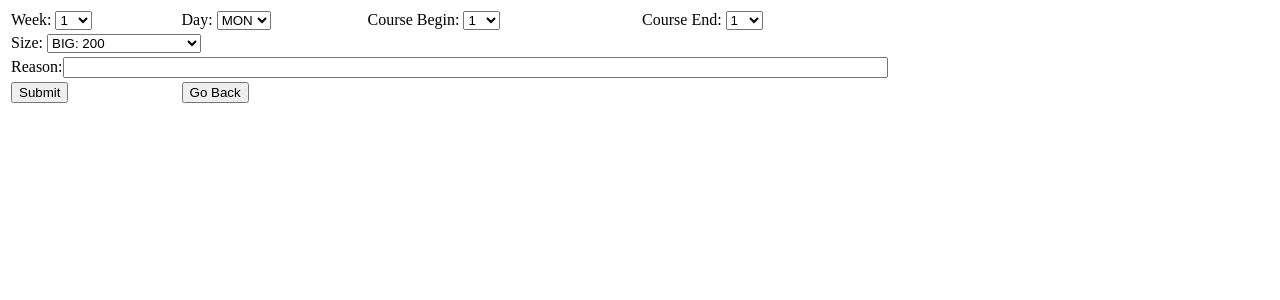
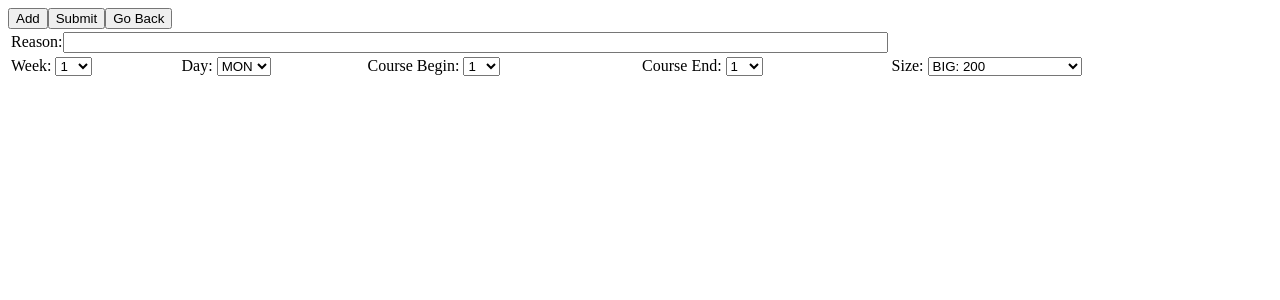
Before and after one commit to Huangyunqi/Classroom_Manage, a PHP site: page /Professor_apply_classroom.html in a window 1280 px wide. Shown: the top 300 px of the page. Run offline with PHP 8.4, Linux system fonts and the light colour scheme.

Commit message:
Add files via upload
之前提到的+号功能已经实现

```diff
--- a/Professor_apply_classroom.html
+++ b/Professor_apply_classroom.html
@@ -1,3 +1,10 @@
+<!--
+	Professor_apply_classroom.html
+	Function: get data from html page, for Professor. Add a button "Add" for user to make more applications.
+	Author: gyc, wq
+	Last Update: 2016 Nov 27
+-->
+
 <!doctype html>
 <html>
 	<head>
@@ -5,8 +12,12 @@
 		<title>Professor Apply Classroom</title>
 	</head>
 	<body>
-		<form action="apply_classroom.php" method="post">
-			<table>
+		<form action="apply_classroom.php" method="post" id="form">
+			<table id = "table">
+				<tr>
+					<td colspan = 4>Reason:<input type = "text" name = "reason" size = "100"></td>
+				</tr>
+
 				<tr>
 					<td>Week:
 						<select name = "week">
@@ -84,10 +95,8 @@
 							<option value = "15">15</option>
 						</select>
 					</td>
-				</tr>
 
-				<tr>
-					<td colspan = 4>Size:
+					<td>Size:
 						<select name = "size">
 							<option value = "big">BIG: 200</option>
 							<option value = "medium big">MEDIUM BIG: 150</option>
@@ -97,14 +106,127 @@
 					</td>
 				</tr>
 
-				<tr>
-					<td colspan = 4>Reason:<input type = "text" name = "reason" size = "100"></td>
-				</tr>
+				<input type = "hidden" name = "num_rows" value = "1" id = "num_rows">
+				<input type = 'button' value = 'Add' onclick = "addrow()">
+				<script language="JavaScript" type="text/JavaScript">
+				var num_rows = 1;
+				var weekArray = new Array();
+				var dayArray = new Array();
+				var course_beginArray = new Array();
+				var course_endArray = new Array();
+				var sizeArray = new Array();
 
-				<tr>
-					<td><input type = "submit" value = "Submit"></td>
-					<td><a href = "Professor_menu.html"><input type = "button" value = "Go Back"></a></td>
-				</tr>
+			    function addrow()
+			    {
+			    	num_rows = num_rows + 1;
+			    	var tr = document.createElement('tr');
+
+			    	var tdweek = document.createElement('td');
+			    	tdweek.innerText = 'Week: ';
+					weekArray[num_rows] = document.createElement('select');
+					weekArray[num_rows].name = "week".concat(num_rows.toString());
+					weekArray[num_rows].options.add(new Option("1","1"));
+					weekArray[num_rows].options.add(new Option("2","2"));
+					weekArray[num_rows].options.add(new Option("3","3"));
+					weekArray[num_rows].options.add(new Option("4","4"));
+					weekArray[num_rows].options.add(new Option("5","5"));
+					weekArray[num_rows].options.add(new Option("6","6"));
+					weekArray[num_rows].options.add(new Option("7","7"));
+					weekArray[num_rows].options.add(new Option("8","8"));
+					weekArray[num_rows].options.add(new Option("9","9"));
+					weekArray[num_rows].options.add(new Option("10","10"));
+					weekArray[num_rows].options.add(new Option("11","11"));
+					weekArray[num_rows].options.add(new Option("12","12"));
+					weekArray[num_rows].options.add(new Option("13","13"));
+					weekArray[num_rows].options.add(new Option("14","14"));
+					weekArray[num_rows].options.add(new Option("15","15"));
+					weekArray[num_rows].options.add(new Option("16","16"));
+					weekArray[num_rows].options.add(new Option("17","17"));
+					weekArray[num_rows].options.add(new Option("18","18"));
+					weekArray[num_rows].options.add(new Option("19","19"));
+					weekArray[num_rows].options.add(new Option("20","20"));
+					tdweek.appendChild(weekArray[num_rows]);
+					tr.appendChild(tdweek);
+
+					var tdday = document.createElement('td');
+					tdday.innerText = 'Day: ';
+					dayArray[num_rows] = document.createElement('select');
+					dayArray[num_rows].name = "day".concat(num_rows.toString());
+					dayArray[num_rows].options.add(new Option("MON","mon"));
+					dayArray[num_rows].options.add(new Option("TUE","tue"));
+					dayArray[num_rows].options.add(new Option("WED","wed"));
+					dayArray[num_rows].options.add(new Option("THU","thu"));
+					dayArray[num_rows].options.add(new Option("FRI","fri"));
+					dayArray[num_rows].options.add(new Option("SAT","sat"));
+					dayArray[num_rows].options.add(new Option("SUN","sun"));
+					tdday.appendChild(dayArray[num_rows]);
+					tr.appendChild(tdday);
+
+					var tdcourse_begin = document.createElement('td');
+					tdcourse_begin.innerText = 'Course Begin: ';
+					course_beginArray[num_rows] = document.createElement('select');
+					course_beginArray[num_rows].name = "course_begin".concat(num_rows.toString());
+					course_beginArray[num_rows].options.add(new Option("1","1"));
+					course_beginArray[num_rows].options.add(new Option("2","2"));
+					course_beginArray[num_rows].options.add(new Option("3","3"));
+					course_beginArray[num_rows].options.add(new Option("4","4"));
+					course_beginArray[num_rows].options.add(new Option("5","5"));
+					course_beginArray[num_rows].options.add(new Option("6","6"));
+					course_beginArray[num_rows].options.add(new Option("7","7"));
+					course_beginArray[num_rows].options.add(new Option("8","8"));
+					course_beginArray[num_rows].options.add(new Option("9","9"));
+					course_beginArray[num_rows].options.add(new Option("10","10"));
+					course_beginArray[num_rows].options.add(new Option("11","11"));
+					course_beginArray[num_rows].options.add(new Option("12","12"));
+					course_beginArray[num_rows].options.add(new Option("13","13"));
+					course_beginArray[num_rows].options.add(new Option("14","14"));
+					course_beginArray[num_rows].options.add(new Option("15","15"));
+					tdcourse_begin.appendChild(course_beginArray[num_rows]);
+					tr.appendChild(tdcourse_begin);
+
+					var tdcourse_end = document.createElement('td');
+					tdcourse_end.innerText = 'Course End: ';
+					course_endArray[num_rows] = document.createElement('select');
+					course_endArray[num_rows].name = "course_end".concat(num_rows.toString());
+					course_endArray[num_rows].options.add(new Option("1","1"));
+					course_endArray[num_rows].options.add(new Option("2","2"));
+					course_endArray[num_rows].options.add(new Option("3","3"));
+					course_endArray[num_rows].options.add(new Option("4","4"));
+					course_endArray[num_rows].options.add(new Option("5","5"));
+					course_endArray[num_rows].options.add(new Option("6","6"));
+					course_endArray[num_rows].options.add(new Option("7","7"));
+					course_endArray[num_rows].options.add(new Option("8","8"));
+					course_endArray[num_rows].options.add(new Option("9","9"));
+					course_endArray[num_rows].options.add(new Option("10","10"));
+					course_endArray[num_rows].options.add(new Option("11","11"));
+					course_endArray[num_rows].options.add(new Option("12","12"));
+					course_endArray[num_rows].options.add(new Option("13","13"));
+					course_endArray[num_rows].options.add(new Option("14","14"));
+					course_endArray[num_rows].options.add(new Option("15","15"));
+					tdcourse_end.appendChild(course_endArray[num_rows]);
+					tr.appendChild(tdcourse_end);
+
+					var tdsize = document.createElement('td');
+					tdsize.innerText = 'Size: ';
+					sizeArray[num_rows] = document.createElement('select');
+					sizeArray[num_rows].name = "size".concat(num_rows.toString());
+					sizeArray[num_rows].options.add(new Option("BIG: 200","big"));
+					sizeArray[num_rows].options.add(new Option("MEDIUM BIG: 150","medium big"));
+					sizeArray[num_rows].options.add(new Option("MEDIUM SMALL: 100","medium small"));
+					sizeArray[num_rows].options.add(new Option("SMALL: 50","small"));
+					tdsize.appendChild(sizeArray[num_rows]);
+					tr.appendChild(tdsize);
+
+					var table = document.getElementById('table');
+					table.appendChild(tr);
+					var rows = document.getElementById('num_rows');
+					rows.value = num_rows.toString();
+			    }
+
+			    </script>
+
+			    <input type = "submit" value = "Submit">
+				<a href = "Professor_menu.html"><input type = "button" value = "Go Back"></a>
 			</table>
 		</form>
 	</body>
```
Also changed, not shown: Student_apply_classroom.html (+135 -11 lines), apply_classroom.php (+22 -5 lines).
